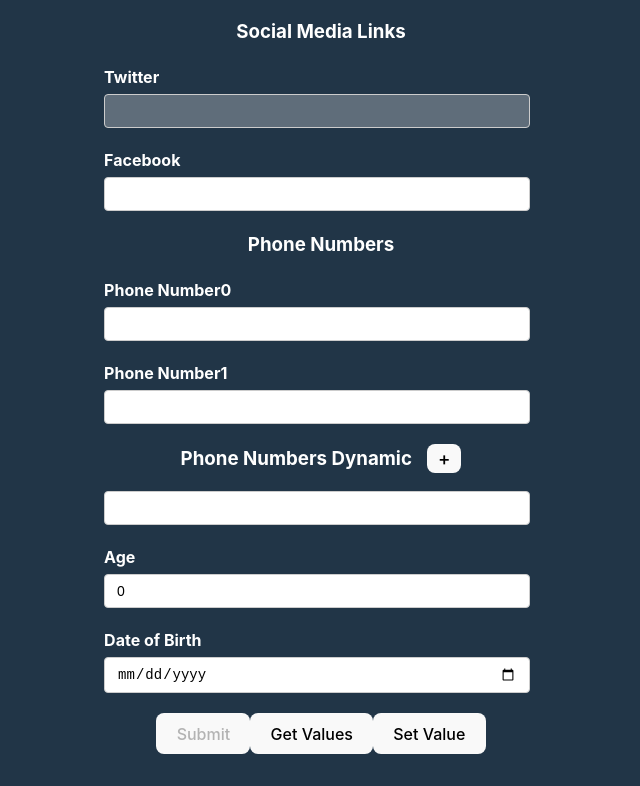
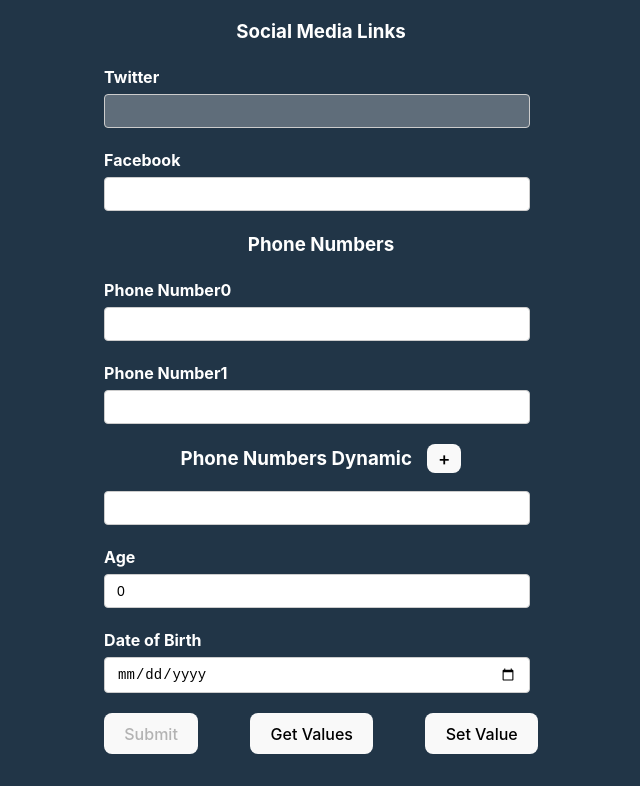
Before and after one commit to mahmoudelkhadragy/react-hook-form, a React (Vite) app: page / in a window 1280 px wide. Shown: the part 380-1166 px from the top of the page, without its empty margins (319-959 px from the left). Built offline with nearby package versions, Linux system fonts and the light colour scheme.

Commit message:
track form submission state

```diff
--- a/src/App.css
+++ b/src/App.css
@@ -40,4 +40,5 @@
 }
 .flex {
   display: flex;
+  justify-content: space-between;
 }
--- a/src/components/YouTubeForm.tsx
+++ b/src/components/YouTubeForm.tsx
@@ -61,9 +61,19 @@
     getValues,
     setValue,
   } = form;
-  const { errors, isDirty, isValid } = formState;
+
+  const {
+    errors,
+    isDirty,
+    isValid,
+    isSubmitting,
+    isSubmitted,
+    isSubmitSuccessful,
+    submitCount,
+  } = formState;
   // console.log({ touchedFields, dirtyFields });
   console.log({ isDirty, isValid });
+  console.log({ isSubmitting, isSubmitted, isSubmitSuccessful, submitCount });
 
   const { fields, append, remove } = useFieldArray({
     name: "phNumbers",
@@ -241,13 +251,16 @@
           />
           <p className="error">{errors.dob?.message}</p>
         </div>
+        <div className="flex">
           <button disabled={!isDirty || !isValid}>Submit</button>
           <button type="button" onClick={handelGetValues}>
             Get Values
           </button>
+
           <button type="button" onClick={handelSetValue}>
             Set Value
           </button>
+        </div>
       </form>
       <DevTool control={control} />
     </div>
```
Lines whose indentation alone changed are shown as unchanged.
